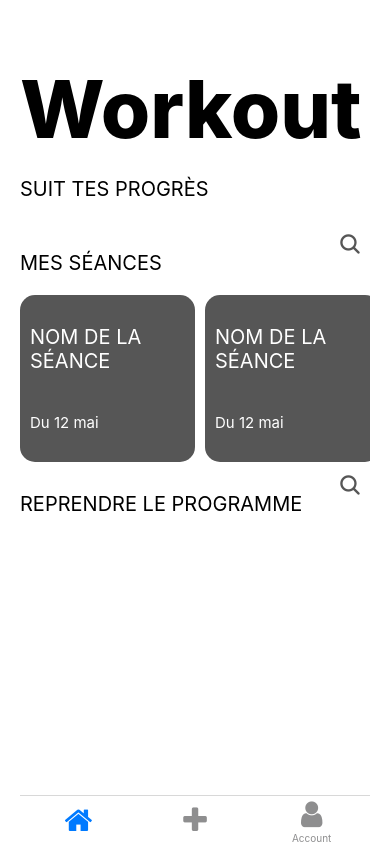
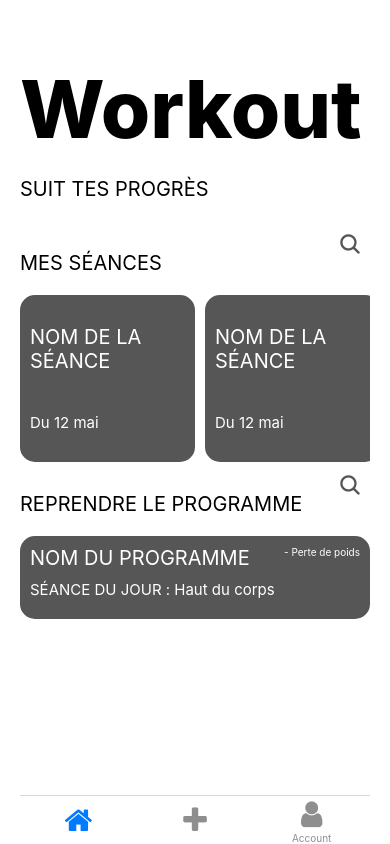
Before and after one commit to gabriellepierre/workout-app, a React Native app: screen /Home in a window 390 px wide. Built offline with nearby package versions, Linux system fonts and the light colour scheme.

Commit message:
:lipstick: Add program card

```diff
--- a/components/program/ProgramCard.tsx
+++ b/components/program/ProgramCard.tsx
@@ -6,28 +6,18 @@ interface ProgramCardProps {
   title: string;
   objective: string;
   workoutName: string;
-  color?: string;
-  style?: ViewStyle;
-  textStyle?: TextStyle;
 }
 
-const ProgramCard: React.FC<ProgramCardProps> = ({ onPress, title, objective, workoutName, color, style, textStyle }) => {
-  const cardStyles = [styles.card, style];
-  if (color) {
-    cardStyles.push({ backgroundColor: color });
-  } else {
-    cardStyles.push({ backgroundColor: "#565656" });
-  }
-
+const ProgramCard: React.FC<ProgramCardProps> = ({ onPress, title, objective, workoutName}) => {
   return (
-    <TouchableOpacity style={cardStyles} onPress={onPress}>
-        <View>
-            <Text style={[styles.title, textStyle]}>{title}</Text>
-            <Text style={[styles.date, textStyle]}>- {objective}</Text>
+    <TouchableOpacity style={styles.card} onPress={onPress}>
+        <View style={[styles.flexed, styles.between]}>
+            <Text style={styles.title}>{title}</Text>
+            <Text style={styles.objective}>- {objective}</Text>
         </View>
-         <View>
-            <Text>Séance du jour :</Text>
-            <Text style={[styles.title, textStyle]}>{workoutName}</Text>
+         <View style={styles.flexed}>
+            <Text style={styles.workoutTitle}>Séance du jour : </Text>
+            <Text style={styles.workoutName}>{workoutName}</Text>
          </View>
     </TouchableOpacity>
   );
@@ -36,23 +26,40 @@ const ProgramCard: React.FC<ProgramCardProps> = ({ onPress, title, objective, wo
 const styles = StyleSheet.create({
   card: {
     padding: 10,
-    width: "50%",
+    width: "100%%",
     backgroundColor: "#565656",
     borderRadius: 15,
 
   },
+  flexed: {
+    display: "flex",
+    flexDirection: "row",
+    alignContent: "center",
+  },
+  between: {
+      justifyContent: "space-between",
+  },
   title: {
-    marginVertical: 20,
     fontSize: 20,
     color: "white",
     textTransform: "uppercase",
   },
-  date: {
-    marginVertical: 20,
+  workoutTitle: {
+    marginVertical: 10,
     fontSize: 15,
     color: "white",
     textTransform: "uppercase",
   },
+  workoutName: {
+    marginVertical: 10,
+    fontSize: 15,
+    color: "white",
+  },
+  objective: {
+    fontSize: 10,
+    color: "white"
+  },
+
 });
 
 export default ProgramCard;
--- a/screens/HomeScreen.tsx
+++ b/screens/HomeScreen.tsx
@@ -4,6 +4,7 @@ import SearchButton from '../components/search/SearchButton';
 import Subtitle from '../components/shared/Subtitle';
 import WorkoutCard from '../components/workout/WorkoutCard';
 import WorkoutCarousel from '../components/workout/WorkoutCarousel';
+import ProgramCard from '../components/program/ProgramCard';
 
 export default function HomeScreen() {
   const title = "Workout";
@@ -14,6 +15,10 @@ export default function HomeScreen() {
 
   function goToWorkout() {
     // TODO: navigate to workout recap
+  }
+
+  function goToProgram() {
+    // TODO: navigate to program
   }
 
 
@@ -43,6 +48,7 @@ export default function HomeScreen() {
           <Subtitle text={myProgram}/>
           <SearchButton />
         </View>
+        <ProgramCard onPress={goToProgram} title='Nom du programme' objective='Perte de poids' workoutName='Haut du corps' />
       </View>
       {/* #endregion User's program */}
 
@@ -65,12 +71,5 @@ export default function HomeScreen() {
       flexDirection: "row",
       justifyContent: "space-between",
       alignContent: "center",
-    },
-    carousel: {
-      marginTop: 10,
-      display: "flex",
-      flexDirection: "row",
-      rowGap: 10,
-      alignContent: "center",
     }
   });
```
